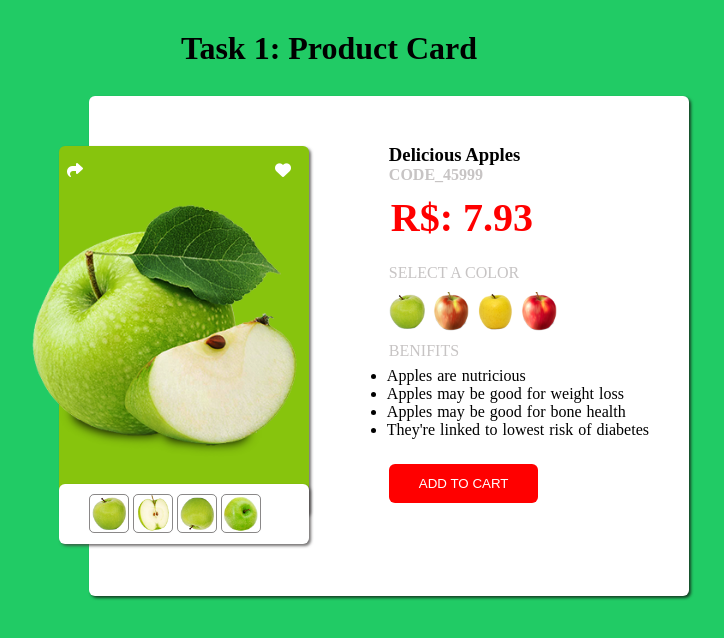
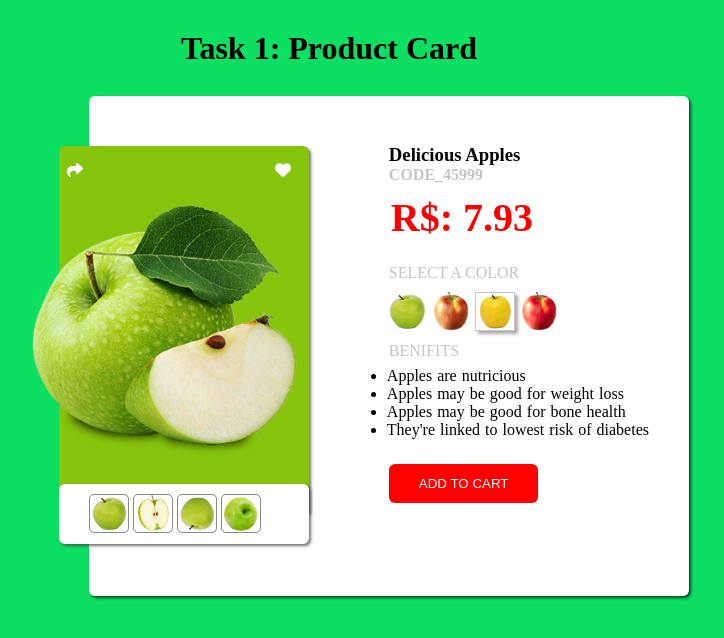
Before and after one commit to Anshrakapadia/product-card, a plain HTML site: page index.html in a window 1280 px wide. Shown: the whole page, without its empty margins (311-1035 px from the left). Drawn offline with Linux system fonts and the light colour scheme.

Commit message:
product-card

```diff
--- a/index.html
+++ b/index.html
@@ -38,9 +38,9 @@
         <!-- colors -->
         <div class="colors">
             <p>Select a color</p>
-            <img src="./images/green-apple1.png">
+            <img  src="./images/green-apple1.png">
             <img src="./images/orange-apple3.png">
-            <img src="./images/yellow-apple2.png">
+            <img class="green" src="./images/yellow-apple2.png">
             <img src="./images/red-apple4.png">
         </div>
         <!-- benifits -->
--- a/style.css
+++ b/style.css
@@ -6,7 +6,7 @@
 }
 
 body {
-    background-color: #21cb65;
+    background-color: #0cdf61;
 }
 .sub{
     text-transform: capitalize;
@@ -118,7 +118,10 @@ body {
     padding: 10px 2px;
 
 }
-
+.green{
+    border: 1px solid #c7c4c4;
+    box-shadow: 3px 3px 3px rgba(35, 28, 28, 0.363);
+}
 .benifits p {
     color: #c7c4c4;
     text-transform: uppercase;
```
